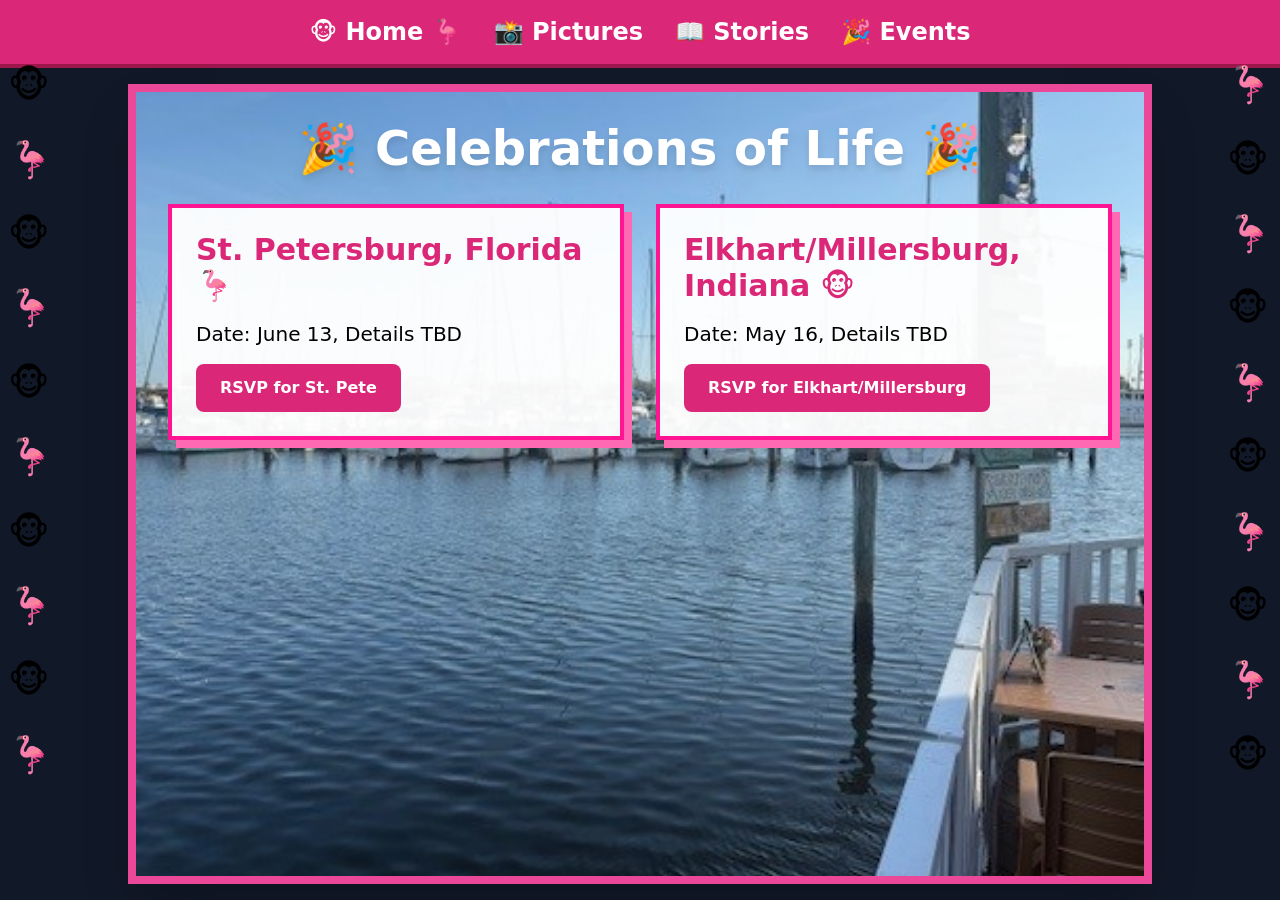
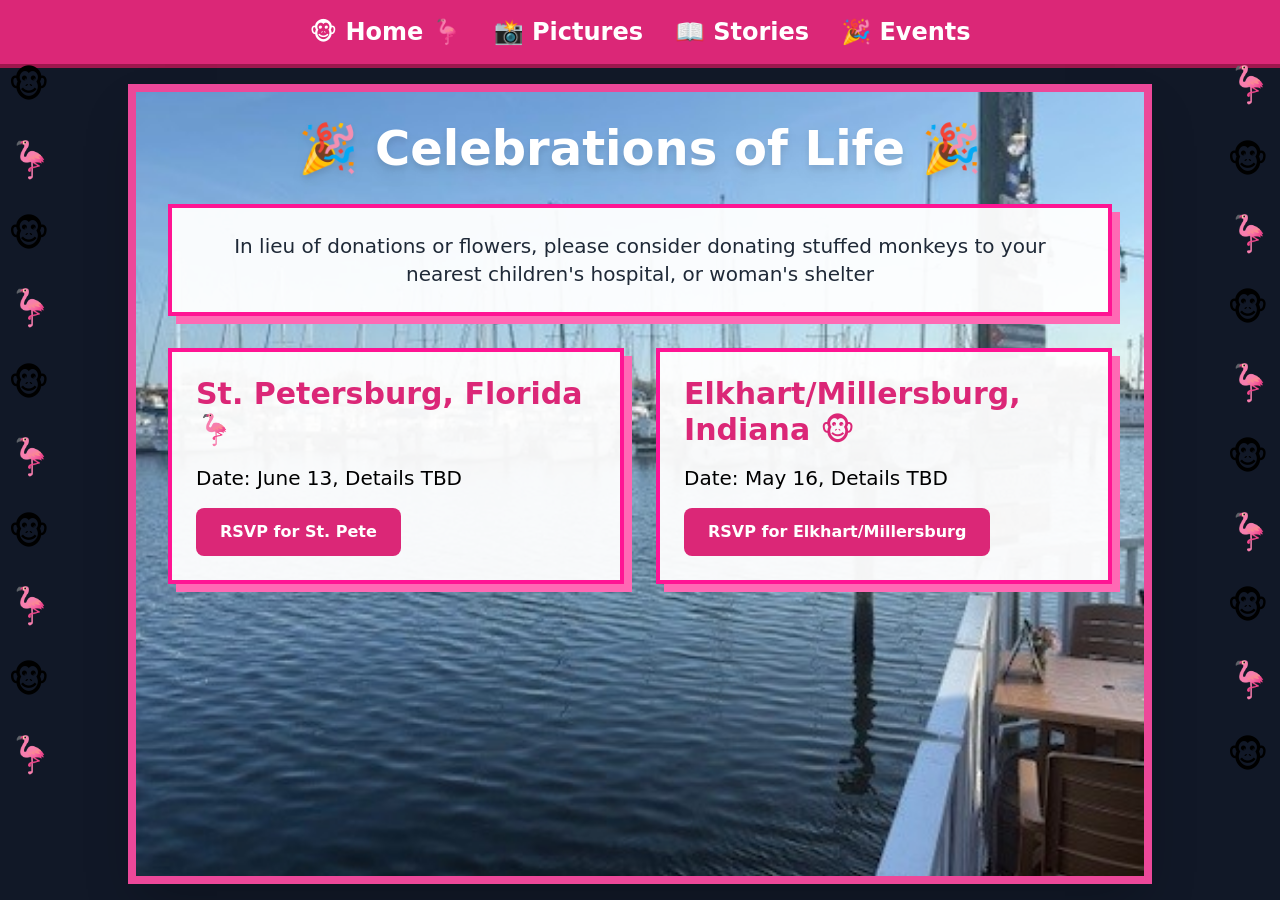
Before and after one commit to seamusowens/celebration-site, a Next.js app: page /events in a window 1280 px wide. Built offline with nearby package versions, Linux system fonts and the light colour scheme; no server answers.

Commit message:
Add donation message to events page

```diff
--- a/app/events/page.tsx
+++ b/app/events/page.tsx
@@ -45,6 +45,10 @@ export default function Events() {
         <div className="container mx-auto p-8">
         <h1 className="text-5xl font-black text-white text-center mb-8 drop-shadow-lg">🎉 Celebrations of Life 🎉</h1>
 
+        <div className="fun-card p-6 mb-8 text-center">
+          <p className="text-xl text-gray-800">In lieu of donations or flowers, please consider donating stuffed monkeys to your nearest children's hospital, or woman's shelter</p>
+        </div>
+
         <div className="grid md:grid-cols-2 gap-8 mb-8">
           <div className="fun-card p-6">
             <h2 className="text-3xl font-bold text-pink-600 mb-4">St. Petersburg, Florida 🦩</h2>
```
